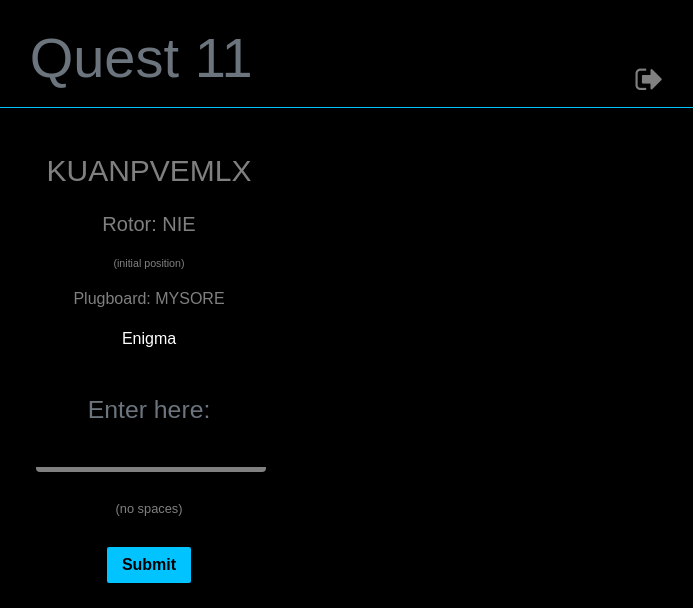
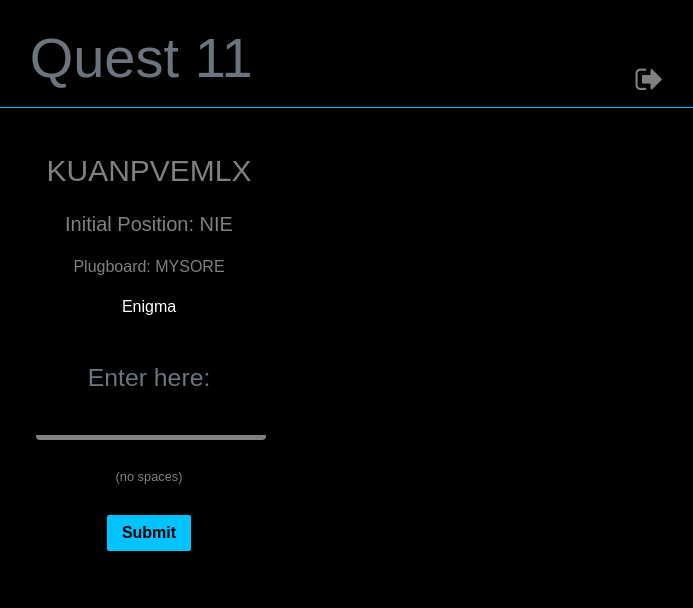
Before and after one commit to prashanthkammar/ucsp-constrainedchaos, a Python web app: template chaos/templates/q11.html in a window 1280 px wide. Shown: the top 608 px of the page, without its empty margins (491-1184 px from the left). Run offline with Jinja, Linux system fonts and the light colour scheme; the template is opened without the code that fills it, so the values that code supplies are empty; some libraries are stand-ins or nearby versions; some web fonts are replaced.

Commit message:
illuminati change

```diff
--- a/chaos/templates/q11.html
+++ b/chaos/templates/q11.html
@@ -6,8 +6,8 @@
   <h2 class="display-4 text-center text-secondary">Quest <a id="eleven" style="cursor: default;" class="text-secondary" href="{{ url_for('main.illuminati') }}" target="_blank">11</a>&nbsp;<a style="text-decoration: none; font-size: 15px; position: absolute; left: 88%; top: 4rem;" href = "{{url_for('auth.logout')}}"><i class="fa fa-sign-out fa-2x" title="Logout" aria-hidden="true"></i></a></h2>
   <hr style="height:1px;border-width:0;color:rgb(0, 195, 255);background-color:rgb(0, 195, 255)"><br>
   <p style="font-size: 30px;" class="text-center">KUANPVEMLX</p>
-  <p class="text-center lead">Rotor: NIE</p>
-  <small><p style="font-size: smaller;" class="text-center">(initial position)</p></small>
+  <p class="text-center lead">Initial Position: NIE</p>
+  <!-- <small><p style="font-size: smaller;" class="text-center">(initial position)</p></small> -->
   <p class="text-center">Plugboard: MYSORE</p>
   <p class="text-center">
     <a href="https://www.101computing.net/enigma/enigma-M3.html" target="_blank"
```
